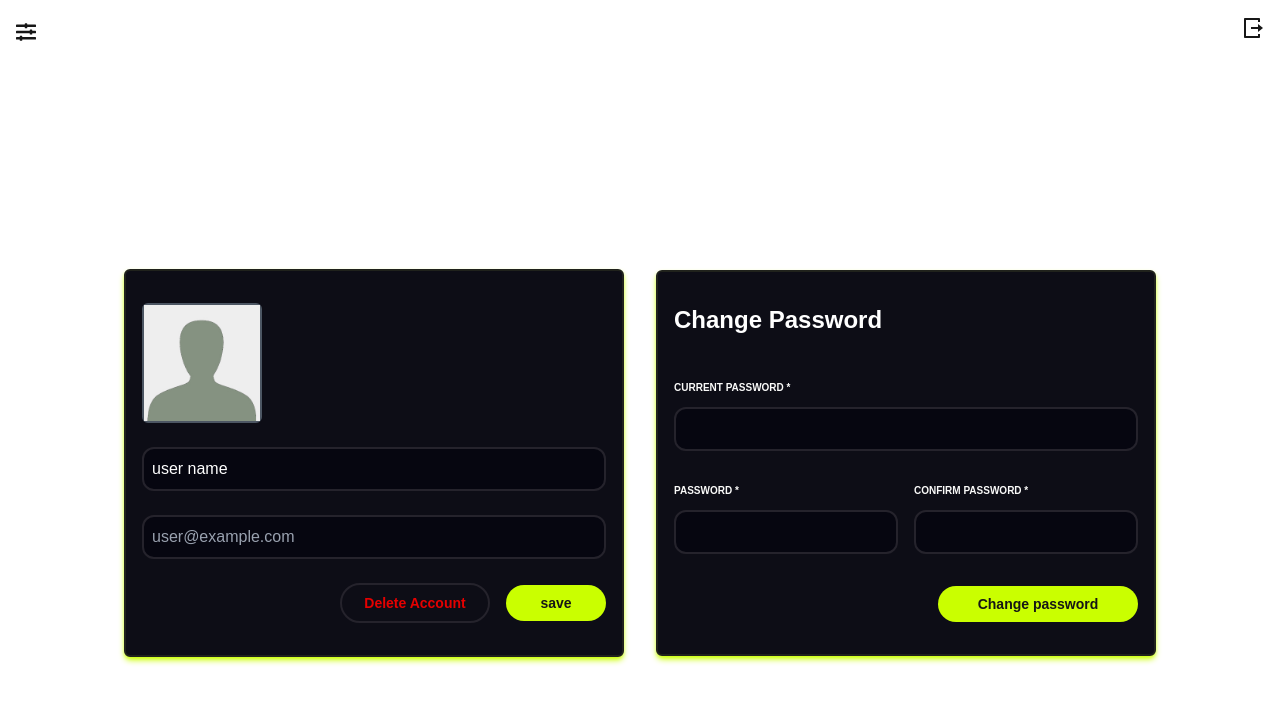
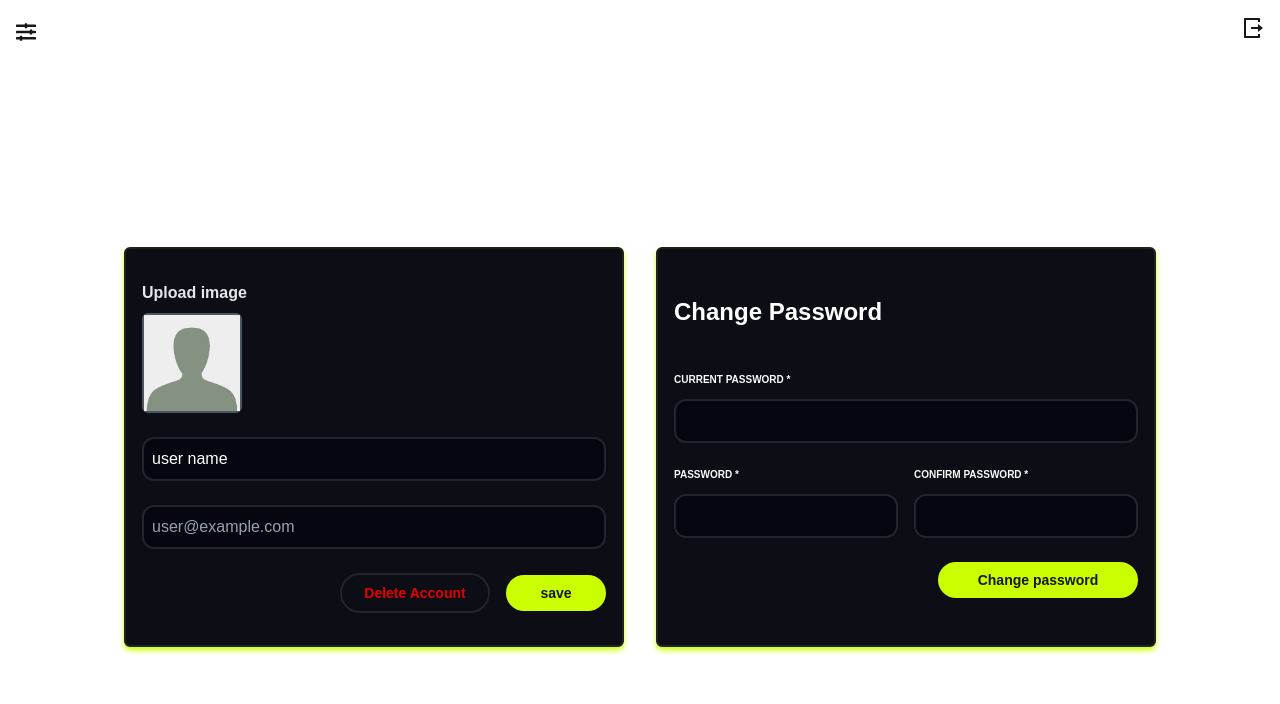
Before and after one commit to Null-logic-0/AI-image-generator-version-1.1.0-Front-end, a Next.js app: page /account in a window 1280 px wide. Shown: the top 704 px of the page. Built offline with nearby package versions, Linux system fonts and the light colour scheme; no server answers.

Commit message:
inital commit

```diff
--- a/src/app/(authorised)/account/page.js
+++ b/src/app/(authorised)/account/page.js
@@ -6,7 +6,7 @@ async function AccountPage() {
   const { user } = await getUser();
   return (
     <>
-      <div className="w-full mx-auto justify-center min-h-screen flex max-md:flex-col gap-8 items-center  px-4 max-sm:gap-4">
+      <div className="w-full mx-auto justify-center min-h-screen flex max-md:flex-col gap-8 items-center pb-8  px-4 max-sm:gap-4">
         <UpdateProfile user={user} />
         <ChangePassword />
       </div>
--- a/src/components/ChangePassword.js
+++ b/src/components/ChangePassword.js
@@ -15,9 +15,9 @@ function ChangePassword() {
   });
   return (
     <>
-      <Container className="max-w-[500px] py-8">
+      <Container className="max-w-[500px] py-8 h-[400px]">
         <h3 className="text-2xl text-white font-bold mb-7">Change Password</h3>
-        <form className="flex flex-col gap-8" action={formAction}>
+        <form className="flex flex-col gap-6" action={formAction}>
           <InputContainer>
             <Label htmlFor="passwordCurrent">Current Password *</Label>
             <Input
--- a/src/components/ImagePicker.js
+++ b/src/components/ImagePicker.js
@@ -42,7 +42,7 @@ function ImagePicker({ name, defaultImage }) {
   return (
     <div className="flex flex-col gap-1">
       <div>
-        <div className="group w-[120px] h-[120px] border-[#4c5663] border-2 flex justify-center items-center text-center relative rounded-md">
+        <div className="group w-[100px] h-[100px] border-[#4c5663] border-2 flex justify-center items-center text-center relative rounded-md">
           {!pickedImage ||
             !isImageUpdated ||
             (defaultImage && (
@@ -50,7 +50,7 @@ function ImagePicker({ name, defaultImage }) {
                 src={defaultImage}
                 alt="default image"
                 fill
-                sizes="max-w-[120px] max-h-[120px]"
+                sizes="max-w-[100px] max-h-[100px]"
                 className="object-cover cursor-pointer"
                 onClick={handlePickClick}
               />
@@ -61,7 +61,7 @@ function ImagePicker({ name, defaultImage }) {
               src={pickedImage}
               alt="selected image"
               fill
-              sizes="max-w-[120px] max-h-[120px] w-full h-full"
+              sizes="max-w-[100px] max-h-[100px] w-full h-full"
               className="object-cover cursor-pointer"
               onClick={handlePickClick}
             />
--- a/src/components/InputContainer.js
+++ b/src/components/InputContainer.js
@@ -1,8 +1,8 @@
 function InputContainer({ children }) {
   return (
-    <p className="flex flex-col gap-2 text-gray-200 font-semibold w-full">
+    <div className="flex flex-col gap-2 text-gray-200 font-semibold w-full">
       {children}
-    </p>
+    </div>
   );
 }
 
--- a/src/components/UpdateProfile.js
+++ b/src/components/UpdateProfile.js
@@ -8,6 +8,7 @@ import { updateAccountData } from "@/lib/actions.js";
 import Modal from "./Modal.js";
 import { useUIContext } from "@/app/store/ui-context.js";
 import FormSubmit from "./FormSubmit.js";
+import InputContainer from "./InputContainer.js";
 
 function UpdateProfile({ user }) {
   const { handleToggleModal } = useUIContext();
@@ -16,9 +17,12 @@ function UpdateProfile({ user }) {
     : `/${user?.photo || "default.jpg"}`;
   return (
     <>
-      <Container className="max-w-[500px] py-8">
+      <Container className="max-w-[500px] py-8 h-[400px]">
         <form className="flex flex-col gap-6" action={updateAccountData}>
-          <ImagePicker name="photo" defaultImage={userDefaultImage} />
+          <InputContainer>
+            <span>Upload image</span>
+            <ImagePicker name="photo" defaultImage={userDefaultImage} />
+          </InputContainer>
           <Input
             type="text"
             name="name"
```
